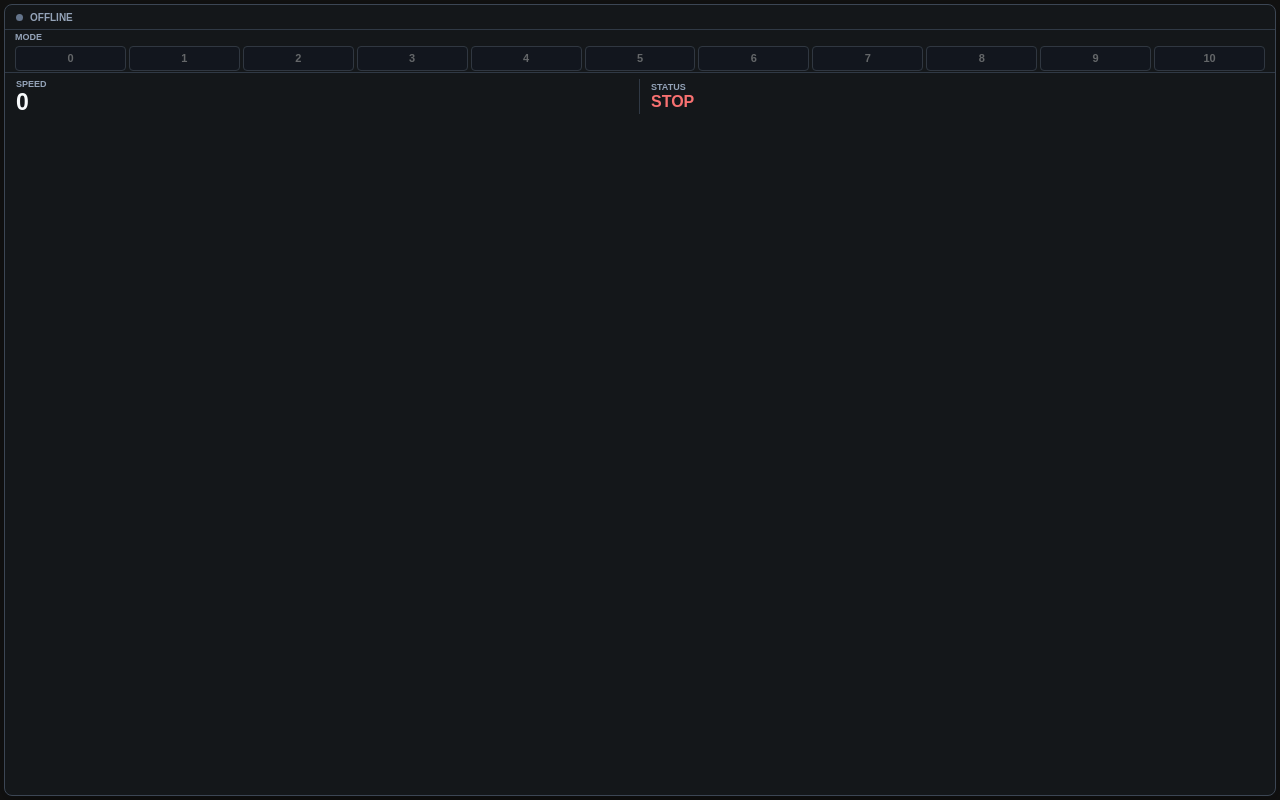
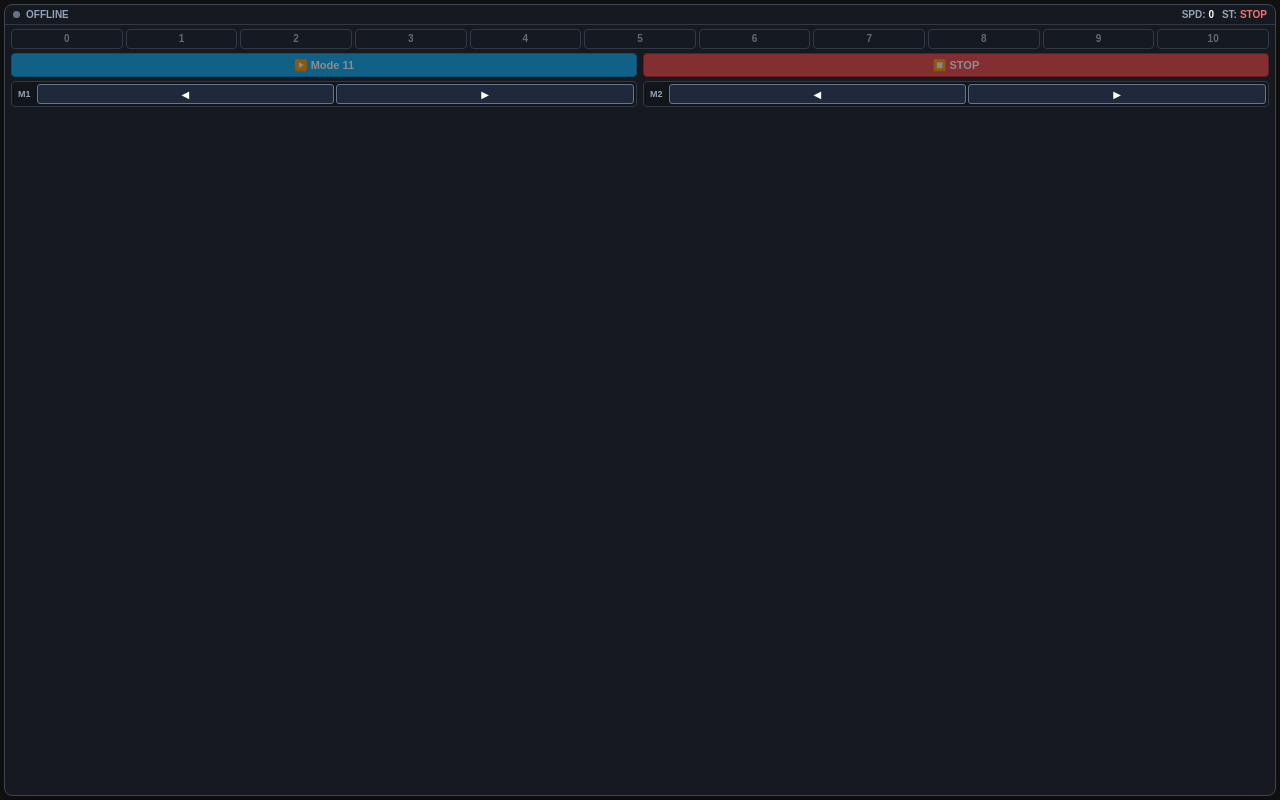
Before and after one commit to YRJ-10/dual-axis-stepper-controller, an Electron app: page electron/overlay.html in a window 1280 px wide. Drawn offline with Linux system fonts and the light colour scheme; no server answers.

Commit message:
Overlay bug

```diff
--- a/electron/overlay-preload.js
+++ b/electron/overlay-preload.js
@@ -2,6 +2,7 @@ const { contextBridge, ipcRenderer } = require("electron");
 
 contextBridge.exposeInMainWorld("overlayMonitor", {
   setMode: (mode) => ipcRenderer.invoke("overlay:set-mode", mode),
+  sendAction: (action, payload) => ipcRenderer.invoke("overlay:action", action, payload),
   onState: (callback) => {
     ipcRenderer.on("overlay:state", (_event, state) => callback(state));
   }
--- a/electron/overlay.css
+++ b/electron/overlay.css
@@ -3,153 +3,72 @@
   font-family: Arial, Helvetica, sans-serif;
 }
 
-* {
-  box-sizing: border-box;
-}
+* { box-sizing: border-box; }
 
-html,
-body {
-  width: 100%;
-  height: 100%;
-  margin: 0;
-  overflow: hidden;
-  background: transparent;
+html, body {
+  width: 100%; height: 100%; margin: 0; overflow: hidden; background: transparent;
 }
 
 .monitor {
-  width: calc(100% - 8px);
-  height: calc(100% - 8px);
-  margin: 4px;
-  overflow: hidden;
-  border: 1px solid #3c4654;
-  border-radius: 8px;
-  background: rgba(23, 28, 35, 0.5);
-  color: #f8fafc;
-  box-shadow: 0 8px 24px rgba(0, 0, 0, 0.35);
+  width: calc(100% - 8px); height: calc(100% - 8px); margin: 4px; overflow: hidden;
+  border: 1px solid #3c4654; border-radius: 8px; background: rgba(23, 28, 35, 0.85);
+  color: #f8fafc; box-shadow: 0 8px 24px rgba(0, 0, 0, 0.35); display: flex; flex-direction: column;
 }
 
 header {
-  display: flex;
-  align-items: center;
-  gap: 7px;
-  height: 25px;
-  border-bottom: 1px solid #303945;
-  padding: 0 11px;
-  color: #6ee7b7;
-  font-size: 10px;
-  font-weight: 700;
+  display: flex; justify-content: space-between; align-items: center;
+  padding: 4px 8px; border-bottom: 1px solid #303945; font-size: 10px; font-weight: bold;
 }
 
-.connection-dot {
-  width: 7px;
-  height: 7px;
-  border-radius: 50%;
-  background: #22c55e;
-  box-shadow: 0 0 8px rgba(34, 197, 94, 0.6);
-}
+.header-left { display: flex; align-items: center; gap: 6px; color: #6ee7b7; }
+.connection-dot { width: 7px; height: 7px; border-radius: 50%; background: #22c55e; box-shadow: 0 0 8px rgba(34, 197, 94, 0.6); }
 
-.offline header {
-  color: #94a3b8;
-}
+.header-right { color: #94a3b8; }
+.header-right strong { color: #fff; margin-left: 3px; }
+.motion-state strong#runState { color: #f87171; }
+.motion-state.running strong#runState { color: #4ade80; }
 
-.offline .connection-dot {
-  background: #64748b;
-  box-shadow: none;
-}
-
-.readings {
-  display: grid;
-  height: 47px;
-  grid-template-columns: 1fr 1fr;
-  align-items: center;
-  border-top: 1px solid #303945;
-}
-
-.readings > div {
-  display: grid;
-  min-width: 0;
-  gap: 2px;
-  border-right: 1px solid #303945;
-  padding: 0 11px;
-}
-
-.readings > div:last-child {
-  border-right: 0;
-}
-
-.readings span {
-  color: #94a3b8;
-  font-size: 9px;
-  font-weight: 700;
-}
-
-.readings strong {
-  overflow: hidden;
-  font-size: 23px;
-  line-height: 1;
-  text-overflow: ellipsis;
-  white-space: nowrap;
-}
+.offline header .header-left { color: #94a3b8; }
+.offline .connection-dot { background: #64748b; box-shadow: none; }
 
 .mode-control {
-  display: grid;
-  height: 42px;
-  align-content: center;
-  gap: 4px;
-  padding: 0 10px;
+  padding: 4px 6px;
 }
+.mode-buttons {
+  display: grid; grid-template-columns: repeat(11, 1fr); gap: 3px;
+}
+.mode-buttons button {
+  height: 20px; border: 1px solid #64748b; border-radius: 4px; background: rgba(15, 23, 42, 0.72);
+  color: #f8fafc; cursor: pointer; font-size: 10px; font-weight: bold; line-height: 1; padding: 0;
+}
+.mode-buttons button:hover:not(:disabled) { border-color: #6ee7b7; background: rgba(30, 41, 59, 0.9); }
+.mode-buttons button.active { border-color: #6ee7b7; background: #0f766e; color: #fff; }
+.mode-buttons button:disabled { opacity: 0.35; cursor: default; }
+.mode-buttons button.active:disabled { opacity: 1; }
 
-.mode-control > span {
-  color: #94a3b8;
-  font-size: 9px;
-  font-weight: 700;
+.action-bar {
+  display: flex; gap: 6px; padding: 0 6px; margin-bottom: 4px;
 }
+.btn-action {
+  flex: 1; height: 24px; border: none; border-radius: 4px; color: #fff; cursor: pointer; font-size: 11px; font-weight: bold; display: flex; align-items: center; justify-content: center;
+}
+.btn-play { background: #0ea5e9; border: 1px solid #0284c7; }
+.btn-play:hover { background: #38bdf8; }
+.btn-stop { background: #ef4444; border: 1px solid #b91c1c; }
+.btn-stop:hover { background: #f87171; }
+.action-bar button:disabled { opacity: 0.5; cursor: default; }
 
-.mode-buttons {
-  display: grid;
-  grid-template-columns: repeat(11, 1fr);
-  gap: 3px;
+.jog-bar {
+  display: flex; gap: 6px; padding: 0 6px 6px 6px;
 }
-
-.mode-buttons button {
-  min-width: 0;
-  height: 25px;
-  border: 1px solid #64748b;
-  border-radius: 4px;
-  padding: 0;
-  background: rgba(15, 23, 42, 0.72);
-  color: #f8fafc;
-  cursor: pointer;
-  font-size: 11px;
-  font-weight: 700;
-  line-height: 1;
+.jog-row {
+  flex: 1; display: flex; gap: 2px; align-items: center; background: rgba(0,0,0,0.2); padding: 2px; border-radius: 4px; border: 1px solid #303945;
 }
-
-.mode-buttons button:hover:not(:disabled) {
-  border-color: #6ee7b7;
-  background: rgba(30, 41, 59, 0.9);
+.jog-label {
+  font-size: 9px; font-weight: bold; color: #94a3b8; margin: 0 4px;
 }
-
-.mode-buttons button.active {
-  border-color: #6ee7b7;
-  background: #0f766e;
-  color: #ffffff;
+.btn-jog {
+  flex: 1; height: 20px; border: 1px solid #64748b; border-radius: 3px; background: #1e293b; color: #fff; cursor: pointer; font-size: 10px; display: flex; align-items: center; justify-content: center;
 }
-
-.mode-buttons button:disabled {
-  cursor: default;
-  opacity: 0.35;
-}
-
-.mode-buttons button.active:disabled {
-  opacity: 1;
-}
-
-.motion-state strong {
-  color: #f87171;
-  font-size: 16px;
-}
-
-.motion-state.running strong {
-  color: #4ade80;
-}
+.btn-jog:hover { background: #334155; }
+.btn-jog:active { background: #475569; }
--- a/electron/overlay.html
+++ b/electron/overlay.html
@@ -9,21 +9,35 @@
   <body class="offline">
     <main class="monitor" aria-label="Controller monitor">
       <header>
-        <span class="connection-dot" aria-hidden="true"></span>
-        <span id="connectionLabel">OFFLINE</span>
+        <div class="header-left">
+          <span class="connection-dot" aria-hidden="true"></span>
+          <span id="connectionLabel">OFFLINE</span>
+        </div>
+        <div class="header-right motion-state">
+          <span>SPD:</span><strong id="speedValue">0</strong>
+          <span style="margin-left:5px;">ST:</span><strong id="runState">STOP</strong>
+        </div>
       </header>
+
       <section class="mode-control">
-        <span>MODE</span>
-        <div id="modeButtons" class="mode-buttons" role="group" aria-label="Pilih mode"></div>
+        <div id="modeButtons" class="mode-buttons" role="group"></div>
       </section>
-      <section class="readings">
-        <div>
-          <span>SPEED</span>
-          <strong id="speedValue">0</strong>
+
+      <section class="action-bar">
+        <button id="btnPlayPreset" class="btn-action btn-play" title="Kirim & Mainkan Preset Mode 11">▶️ Mode 11</button>
+        <button id="btnStop" class="btn-action btn-stop" title="Berhenti (STOP)">⏹️ STOP</button>
+      </section>
+
+      <section class="jog-bar">
+        <div class="jog-row">
+          <span class="jog-label">M1</span>
+          <button id="btnJogM1Bwd" class="btn-jog" title="M1 Mundur">◀</button>
+          <button id="btnJogM1Fwd" class="btn-jog" title="M1 Maju">▶</button>
         </div>
-        <div class="motion-state">
-          <span>STATUS</span>
-          <strong id="runState">STOP</strong>
+        <div class="jog-row">
+          <span class="jog-label">M2</span>
+          <button id="btnJogM2Bwd" class="btn-jog" title="M2 Mundur">◀</button>
+          <button id="btnJogM2Fwd" class="btn-jog" title="M2 Maju">▶</button>
         </div>
       </section>
     </main>
--- a/electron/overlay.js
+++ b/electron/overlay.js
@@ -3,6 +3,9 @@ const modeButtons = document.querySelector("#modeButtons");
 const speedValue = document.querySelector("#speedValue");
 const runState = document.querySelector("#runState");
 const motionState = document.querySelector(".motion-state");
+
+const btnPlayPreset = document.querySelector("#btnPlayPreset");
+const btnStop = document.querySelector("#btnStop");
 
 const MODE_COUNT = 11;
 let connected = false;
@@ -15,9 +18,7 @@ function buildModeButtons() {
     button.type = "button";
     button.dataset.mode = String(mode);
     button.textContent = String(mode);
-    button.setAttribute("aria-label", `Aktifkan Mode ${mode}`);
-    button.setAttribute("aria-pressed", "false");
-    button.title = `Aktifkan Mode ${mode}`;
+    button.title = `Mode ${mode}`;
     modeButtons.append(button);
   }
 }
@@ -27,15 +28,15 @@ function updateModeButtons() {
     const selected = Number(button.dataset.mode) === activeMode;
     button.disabled = !connected || modeRequestPending;
     button.classList.toggle("active", selected);
-    button.setAttribute("aria-pressed", selected ? "true" : "false");
   });
+
+  if (btnPlayPreset) btnPlayPreset.disabled = !connected;
+  if (btnStop) btnStop.disabled = !connected;
+  document.querySelectorAll(".btn-jog").forEach(btn => btn.disabled = !connected);
 }
 
 async function setMode(mode) {
-  if (!connected || modeRequestPending || !Number.isInteger(mode)) {
-    return;
-  }
-
+  if (!connected || modeRequestPending || !Number.isInteger(mode)) return;
   modeRequestPending = true;
   updateModeButtons();
   try {
@@ -49,21 +50,42 @@ async function setMode(mode) {
 
 modeButtons.addEventListener("click", (event) => {
   const button = event.target.closest("[data-mode]");
-  if (button) {
-    setMode(Number(button.dataset.mode));
-  }
+  if (button) setMode(Number(button.dataset.mode));
 });
 
 window.overlayMonitor.onState((state) => {
   connected = Boolean(state.connected);
   activeMode = Number.isInteger(state.mode) ? state.mode : null;
   document.body.classList.toggle("offline", !connected);
-  connectionLabel.textContent = connected ? "ARDUINO ONLINE" : "OFFLINE";
+  connectionLabel.textContent = connected ? "ONLINE" : "OFFLINE";
   speedValue.textContent = String(state.speed);
   runState.textContent = state.stopped ? "STOP" : "RUNNING";
   motionState.classList.toggle("running", !state.stopped);
   updateModeButtons();
 });
 
+btnPlayPreset?.addEventListener("click", () => {
+  if (connected) window.overlayMonitor.sendAction("play-preset");
+});
+
+btnStop?.addEventListener("click", () => {
+  if (connected) window.overlayMonitor.sendAction("stop");
+});
+
+function bindJog(id, action, dir) {
+  const btn = document.getElementById(id);
+  if (!btn) return;
+  btn.addEventListener("mousedown", () => connected && window.overlayMonitor.sendAction(action, { dir }));
+  btn.addEventListener("touchstart", (e) => { e.preventDefault(); connected && window.overlayMonitor.sendAction(action, { dir }); });
+  btn.addEventListener("mouseup", () => connected && window.overlayMonitor.sendAction("stop"));
+  btn.addEventListener("mouseleave", (e) => { if (e.buttons === 1 && connected) window.overlayMonitor.sendAction("stop"); });
+  btn.addEventListener("touchend", () => connected && window.overlayMonitor.sendAction("stop"));
+}
+
+bindJog("btnJogM1Bwd", "jog-m1", 0);
+bindJog("btnJogM1Fwd", "jog-m1", 1);
+bindJog("btnJogM2Bwd", "jog-m2", 0);
+bindJog("btnJogM2Fwd", "jog-m2", 1);
+
 buildModeButtons();
 updateModeButtons();
--- a/electron/preload.js
+++ b/electron/preload.js
@@ -18,5 +18,8 @@ contextBridge.exposeInMainWorld("electronControls", {
   updateOverlayState: (state) => ipcRenderer.send("overlay:update", state),
   onGlobalMouseGesture: (callback) => {
     ipcRenderer.on("global-mouse:gesture", (_event, gesture) => callback(gesture));
+  },
+  onOverlayAction: (callback) => {
+    ipcRenderer.on("overlay:action", (_event, data) => callback(data.action, data.payload));
   }
 });
```
Also changed, not shown: electron/main.js (+13 -2 lines), web-app/app.js (+32 -4 lines), web-app/index.html (+1 -0 lines), 2 other files.
